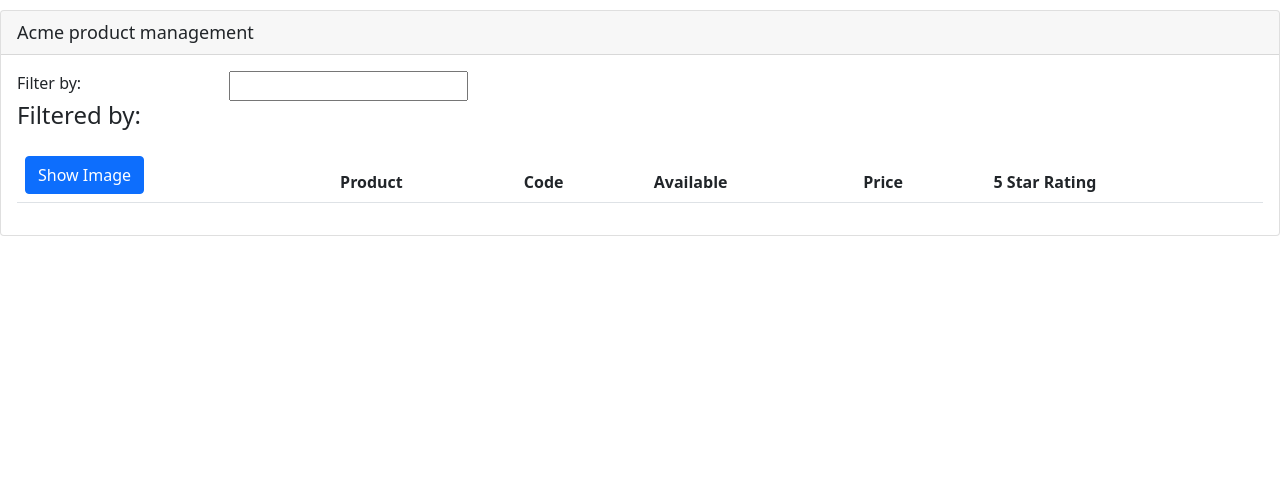
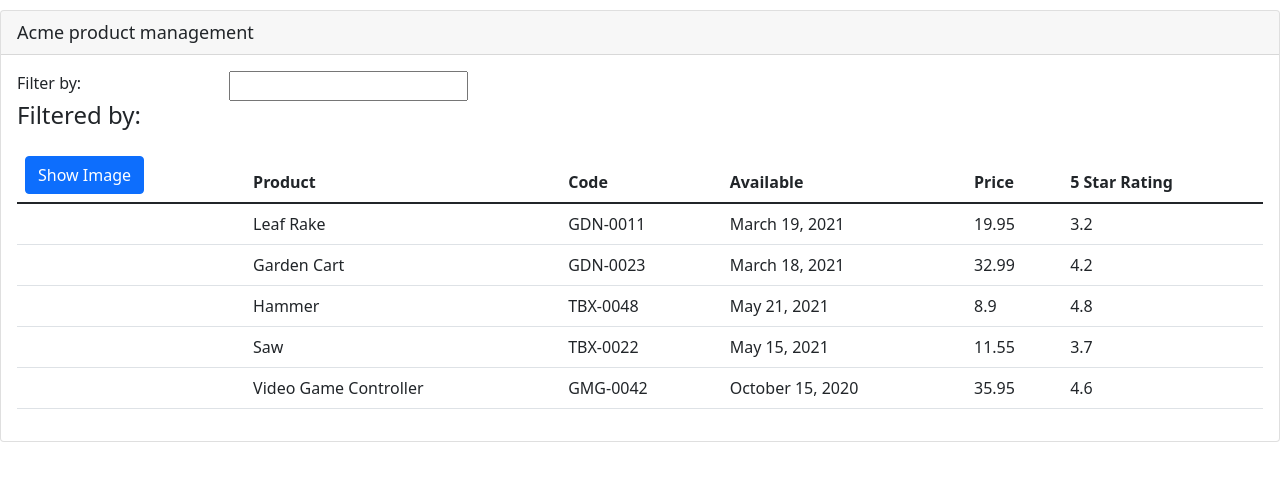
Before and after one commit to Komenpurity/AcmeProducts, an Angular app: page / in a window 1280 px wide. Shown: the top 480 px of the page. Built offline with nearby package versions, Linux system fonts and the light colour scheme.

Commit message:
used ngfor directive

```diff
--- a/src/app/product/product.component.html
+++ b/src/app/product/product.component.html
@@ -32,6 +32,15 @@
         </thead>
         <tbody>
 
+          <tr *ngFor="let product of products">
+            <td></td>
+            <td>{{product.productName}}</td>
+            <td>{{product.productCode}}</td>
+            <td>{{ product.releaseDate }}</td>
+            <td>{{ product.price}}</td>
+            <td>{{product.starRating}}</td>
+          </tr>
+
         </tbody>
       </table>
     </div>
```
